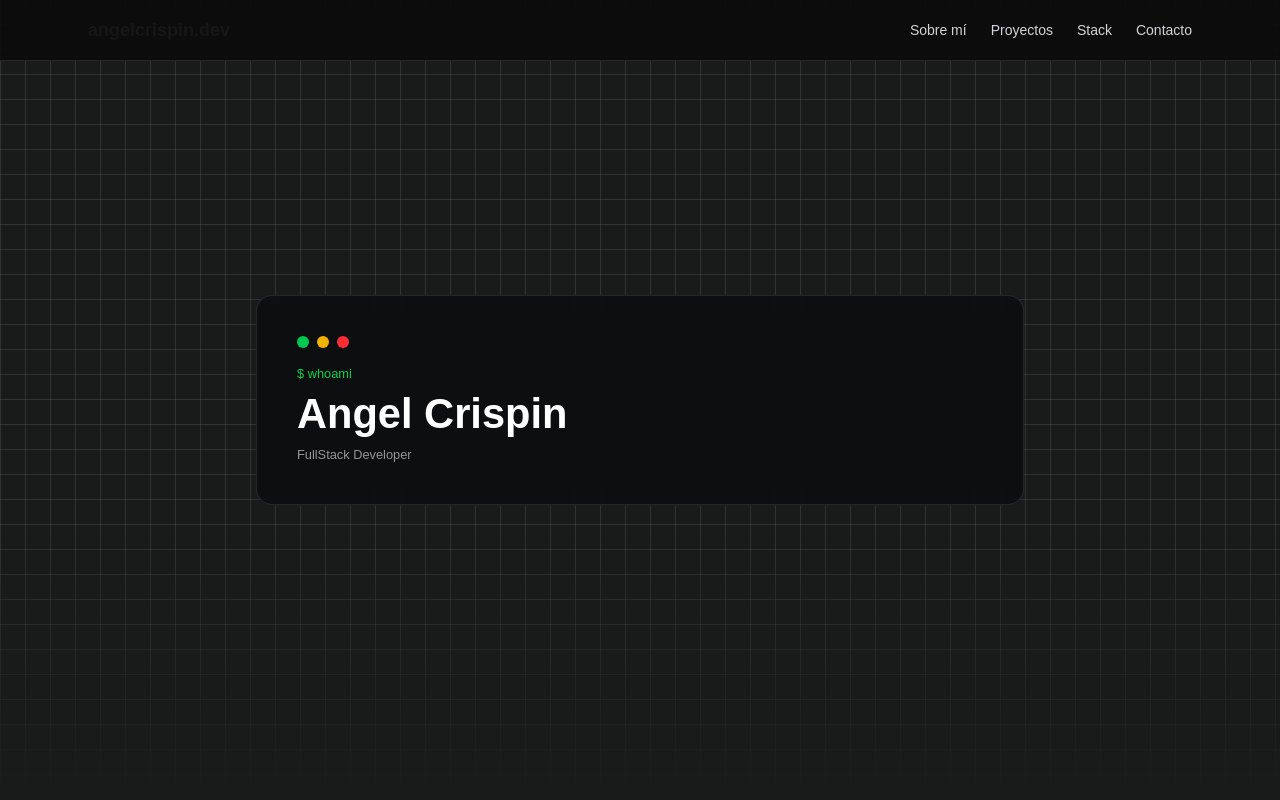
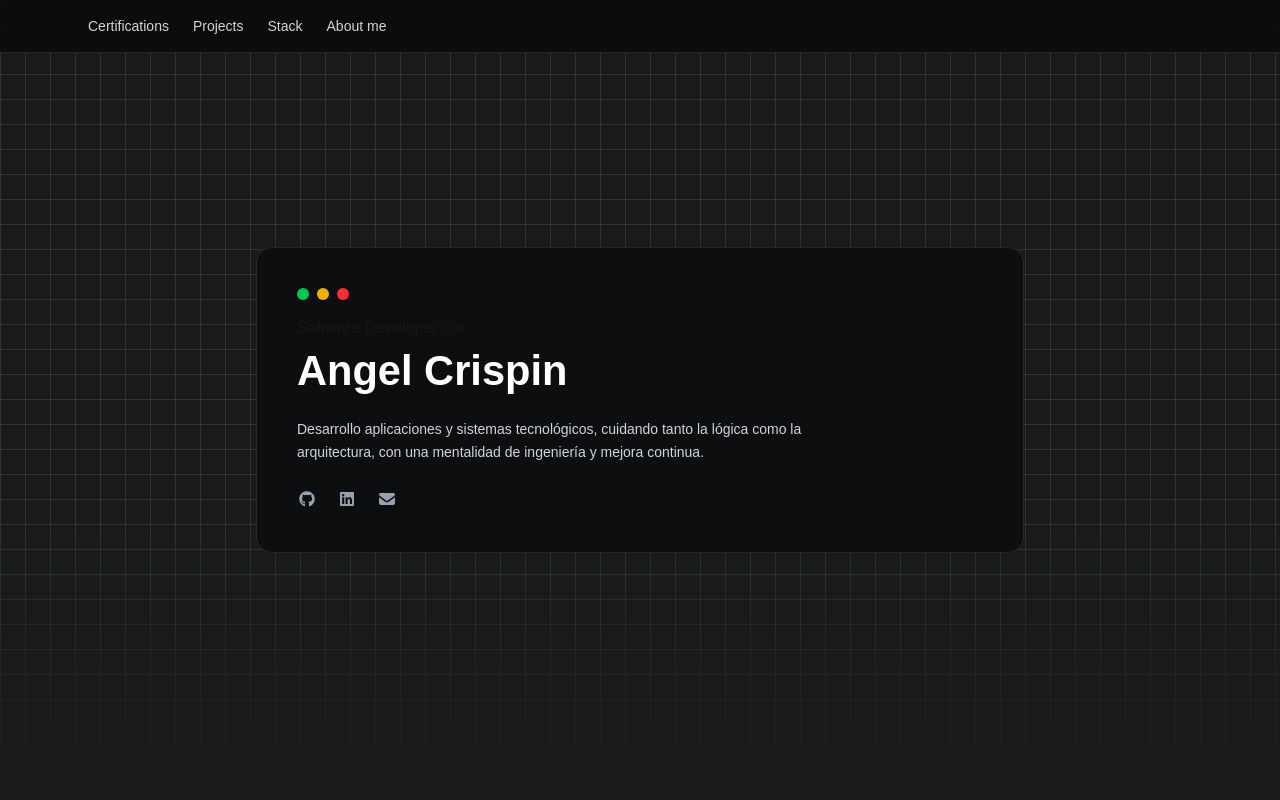
Before and after one commit to FaureGalliard/angelcrispin.github.io, a Next.js app: page / in a window 1280 px wide. Shown: the top 800 px of the page. Built offline with nearby package versions, Linux system fonts and the light colour scheme.

Commit message:
cambio hero

```diff
--- a/package.json
+++ b/package.json
@@ -9,6 +9,9 @@
     "lint": "eslint"
   },
   "dependencies": {
+    "@fortawesome/free-brands-svg-icons": "^7.1.0",
+    "@fortawesome/free-solid-svg-icons": "^7.1.0",
+    "@fortawesome/react-fontawesome": "^3.1.1",
     "framer-motion": "^12.23.26",
     "next": "16.1.0",
     "react": "19.2.3",
--- a/src/components/HeroContent.tsx
+++ b/src/components/HeroContent.tsx
@@ -1,5 +1,8 @@
 "use client";
 import { motion } from "framer-motion";
+import { FontAwesomeIcon } from "@fortawesome/react-fontawesome";
+import { faGithub, faLinkedin } from "@fortawesome/free-brands-svg-icons";
+import { faEnvelope } from "@fortawesome/free-solid-svg-icons";
 
 export default function HeroContent() {
   return (
@@ -8,8 +11,7 @@ export default function HeroContent() {
         initial={{ opacity: 0, y: 30, scale: 0.95 }}
         animate={{ opacity: 1, y: 0, scale: 1 }}
         transition={{ duration: 0.6, ease: "easeOut" }}
-        className="max-w-3xl w-full rounded-2xl border border-white/10
-        p-10 text-center backdrop-blur-md"
+        className="max-w-3xl w-full rounded-2xl border border-white/10 p-10 text-center backdrop-blur-md"
         style={{ backgroundColor: "rgba(13, 14, 15, 0.9)" }}
       >
         <div className="flex items-center gap-2 mb-4">
@@ -17,16 +19,14 @@ export default function HeroContent() {
           <div className="w-3 h-3 rounded-full bg-yellow-500"></div>
           <div className="w-3 h-3 rounded-full bg-red-500"></div>
         </div>
-
         <motion.h1
           initial={{ opacity: 0 }}
           animate={{ opacity: 1 }}
           transition={{ delay: 0.3 }}
-          className="text-[0.8rem] text-left text-[rgb(8,209,80)]"
+          className="text-[1rem] text-left text-[rgba(255, 235, 52, 1)]"
         >
-          $ whoami
+          Software Developer &lt;/&gt;
         </motion.h1>
-
         <motion.h1
           initial={{ opacity: 0, x: -20 }}
           animate={{ opacity: 1, x: 0 }}
@@ -35,15 +35,47 @@ export default function HeroContent() {
         >
           Angel Crispin
         </motion.h1>
-
-        <motion.h1
+        <motion.p initial={{ opacity: 0, y: 10 }}
+  animate={{ opacity: 1, y: 0 }}
+  transition={{ delay: 0.65, duration: 0.5, ease: "easeOut" }}
+  className="mt-4 max-w-xl text-left text-sm leading-relaxed text-gray-300">
+          Desarrollo aplicaciones y sistemas tecnológicos, cuidando tanto la lógica como la arquitectura, con una mentalidad de ingeniería y mejora continua.
+        </motion.p>
+        <motion.div
           initial={{ opacity: 0 }}
           animate={{ opacity: 1 }}
           transition={{ delay: 0.7 }}
-          className="text-[0.8rem] text-left text-[rgba(147,151,147,1)]"
+          className="mt-6 flex justify-start gap-5 text-gray-400"
         >
-          FullStack Developer
-        </motion.h1>
+          {/* GitHub */}
+          <motion.a
+            href="https://github.com/angelcrispin"
+            target="_blank"
+            rel="noopener noreferrer"
+            whileHover={{ scale: 1.15, y: -2 }}
+            className="hover:text-white transition-colors"
+          >
+            <FontAwesomeIcon icon={faGithub} className="w-6 h-6" />
+          </motion.a>
+          {/* LinkedIn */}
+          <motion.a
+            href="https://www.linkedin.com/in/angelcrispin"
+            target="_blank"
+            rel="noopener noreferrer"
+            whileHover={{ scale: 1.15, y: -2 }}
+            className="hover:text-[#0A66C2] transition-colors"
+          >
+            <FontAwesomeIcon icon={faLinkedin} className="w-6 h-6" />
+          </motion.a>
+          {/* Email */}
+          <motion.a
+            href="mailto:angelcrispin@gmail.com"
+            whileHover={{ scale: 1.15, y: -2 }}
+            className="hover:text-red-400 transition-colors"
+          >
+            <FontAwesomeIcon icon={faEnvelope} className="w-6 h-6" />
+          </motion.a>
+        </motion.div>
       </motion.div>
     </div>
   );
--- a/src/components/Navbar.tsx
+++ b/src/components/Navbar.tsx
@@ -2,13 +2,12 @@ export default function Navbar() {
   return (
     <nav className="fixed top-0 w-full z-50 bg-zinc-950/80 backdrop-blur border-b border-zinc-800">
       <div className="max-w-6xl mx-auto px-6 py-4 flex justify-between items-center">
-        <span className="font-bold text-lg">angelcrispin.dev</span>
 
         <div className="flex gap-6 text-sm text-zinc-300">
-          <a href="#about" className="hover:text-white">Sobre mí</a>
-          <a href="#projects" className="hover:text-white">Proyectos</a>
+          <a href="#certifications" className="hover:text-white"> Certifications</a>
+          <a href="#projects" className="hover:text-white">Projects</a>
           <a href="#stack" className="hover:text-white">Stack</a>
-          <a href="#contact" className="hover:text-white">Contacto</a>
+          <a href="#about-me" className="hover:text-white">About me</a>
         </div>
       </div>
     </nav>
```
Also changed, not shown: 1 other file (tests, documents, lock files or other folders).
